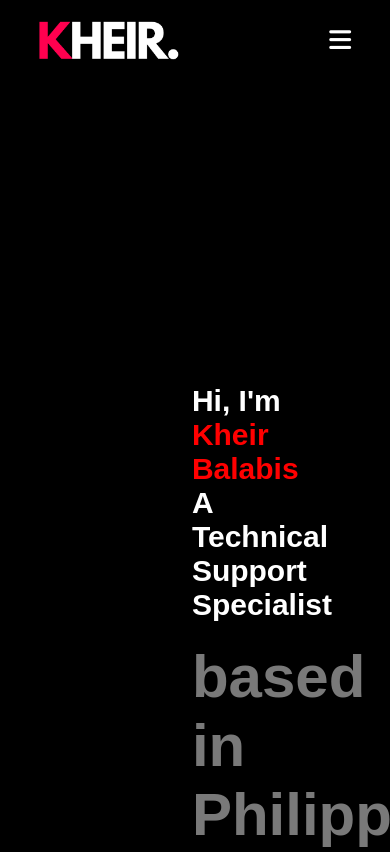
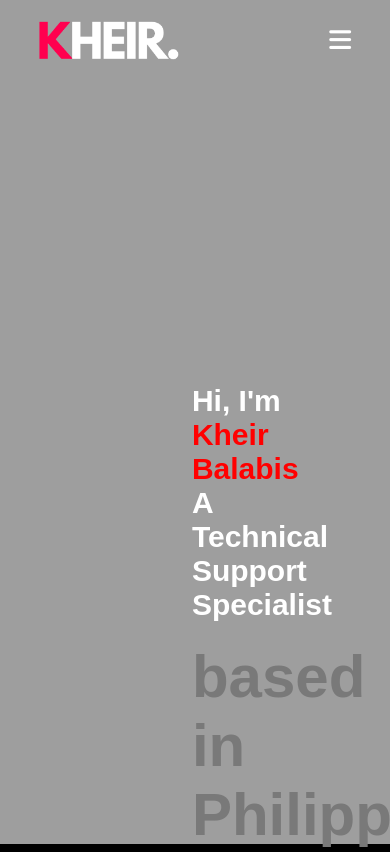
Before and after one commit to khrzxc/kheirbalabis-portfolio, a plain HTML site: page index.html in a window 390 px wide. Shown: the top 852 px of the page. Drawn offline with Linux system fonts and the light colour scheme; the site is published under a folder, as on GitHub Pages, so addresses that start at the root find nothing.

Commit message:
Update style.css

```diff
--- a/style.css
+++ b/style.css
@@ -14,7 +14,7 @@ body{
 #header{
     width: 100%;
     height: 100vh;
-    background-image: url(/Images/background.png);
+    background-image: url(Images/background.png);
 
     background-size: cover;
     background-position: center;
@@ -330,7 +330,7 @@ nav .fa-solid{
 }
 @media only screen and (max-width: 600px){
     #header{
-        background-image: url(/Images/phone-background.png);
+        background-image: url(Images/phone-background.png);
     }
     .header-text{
         margin-top: 100%;
```
